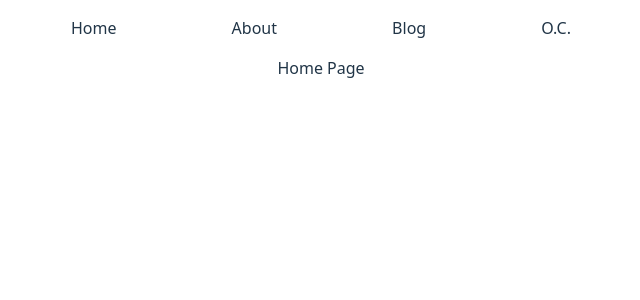
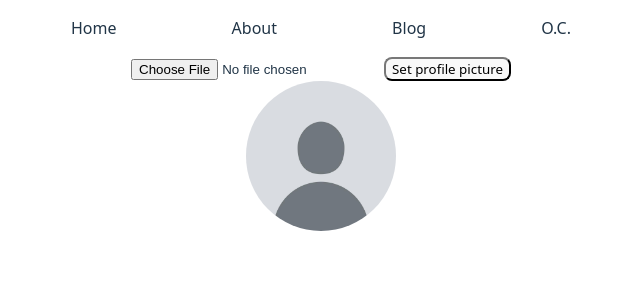
Before and after one commit to atlasastronomer/weave, a React (Vite) app: page / in a window 1280 px wide. Shown: the top 300 px of the page, without its empty margins (319-959 px from the left). Built offline with nearby package versions, Linux system fonts and the light colour scheme.

Commit message:
Updated Home

```diff
--- a/src/assets/App.css
+++ b/src/assets/App.css
@@ -35,3 +35,11 @@ body {
   align-items: center;
   margin-bottom: 10px;
 }
+
+.profile-picture {
+  vertical-align: middle;
+  width: 150px;
+  height: 150px;
+  border-radius: 50%;
+  object-fit: cover;
+}
--- a/src/components/About.jsx
+++ b/src/components/About.jsx
@@ -1,4 +1,5 @@
 const About = () => {
+
   return (
     <>
       About Page
--- a/src/components/Home.jsx
+++ b/src/components/Home.jsx
@@ -1,7 +1,33 @@
+import { useState, useEffect, useRef } from 'react'
+import axios from 'axios'
+
 const Home = () => {
+  const [fileUrl, setFileUrl] = useState(null)
+  const profilePicRef = useRef(null)
+
+  const handleProfilePic = (e) => {
+    e.preventDefault()
+
+    const file = profilePicRef.current.files[0]
+    if (file) {
+      const url = URL.createObjectURL(file)
+      setFileUrl(url)
+    }
+    else {
+      console.log('No file selected')
+    }
+  }
+
   return (
     <>
-      Home Page
+      <form onSubmit={handleProfilePic}>
+        <input type='file' ref={profilePicRef} accept='image/png, image/jpg, image/jpeg'/>
+        <button type='submit'>Set profile picture</button>
+      </form>
+
+      <div className="upper-container">
+        <img src={fileUrl || '/assets/default-avatar.jpg'} className='profile-picture'/>
+      </div>
     </>
   )
 }
```
Also changed, not shown: public/assets/default-avatar.jpg (added).
